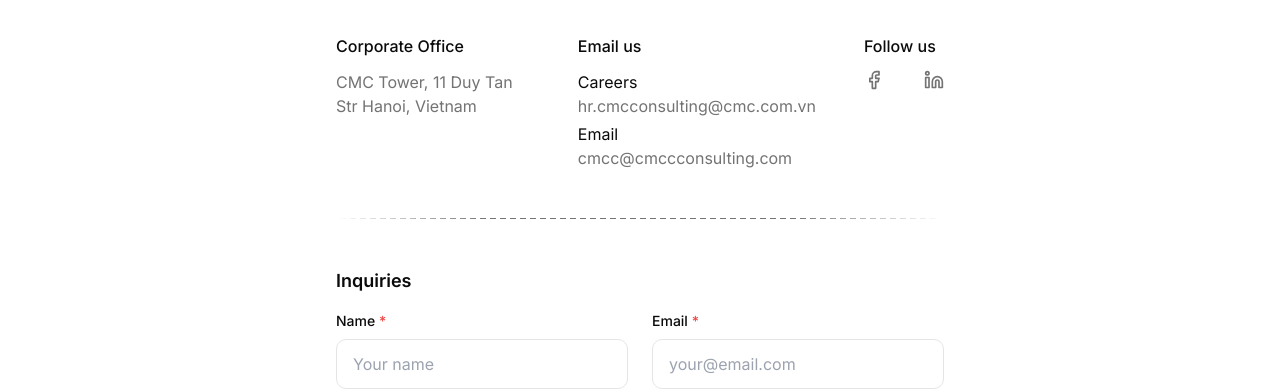
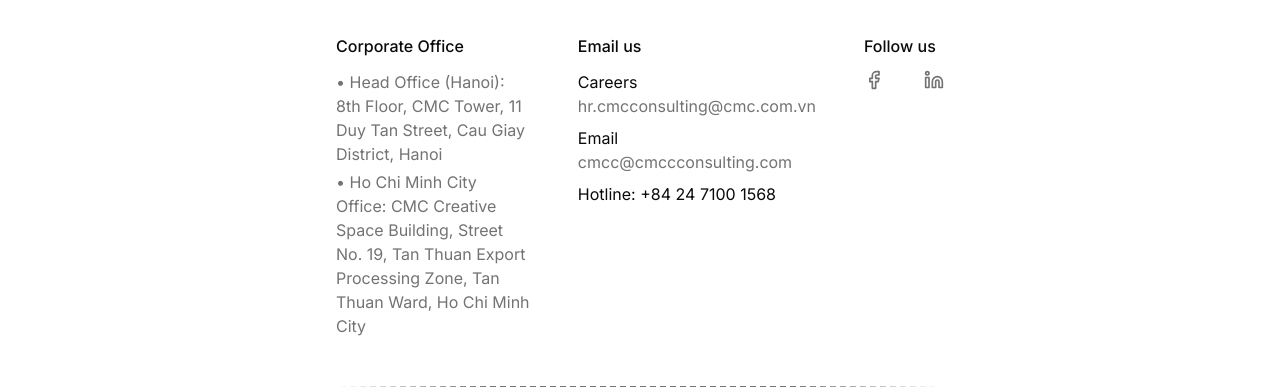
Before and after one commit to CMC-Consulting/dna-website, a Next.js app: page /en/contact in a window 1280 px wide. Shown: the part 308-698 px from the top of the page. Built offline with nearby package versions, Linux system fonts and the light colour scheme; no server answers; a web font is replaced by a local one.

Commit message:
feat: update Contact page layout and translations for office locations and hotline information

```diff
--- a/app/[locale]/contact/page.tsx
+++ b/app/[locale]/contact/page.tsx
@@ -1,5 +1,5 @@
 import { ContactForm } from "@/components/blocks/contact-form";
-import TeamSection from "@/components/contact/team";
+// import TeamSection from "@/components/contact/team";
 import CTASection from "@/components/cta-section";
 import { DashedLine } from "@/components/ui/dashed-line";
 import { Link, Locale, LOCALES } from "@/i18n/routing";
@@ -40,16 +40,21 @@
     {
       title: t("info.office.title"),
       content: (
-        <p className="text-muted-foreground mt-3">
-          {t("info.office.address")}
-        </p>
+        <div className="text-muted-foreground mt-3 space-y-1">
+          <p>
+            • {t("info.office.hanoi")}
+          </p>
+          <p>
+            • {t("info.office.hcmc")}
+          </p>
+        </div>
       ),
     },
     {
       title: t("info.email.title"),
       content: (
-        <div className="mt-3">
-          <div>
+        <div className="mt-3 space-y-2">
+          <div className="">
             <p className="">{t("info.email.careers.label")}</p>
             <Link
               href={`mailto:${t("info.email.careers.email")}`}
@@ -58,7 +63,7 @@
               {t("info.email.careers.email")}
             </Link>
           </div>
-          <div className="mt-1">
+          <div className="">
             <p className="">{t("info.email.press.label")}</p>
             <Link
               href={`mailto:${t("info.email.press.email")}`}
@@ -67,6 +72,7 @@
               {t("info.email.press.email")}
             </Link>
           </div>
+          <p className="text-base">{t("info.email.hotline")}</p>
         </div>
       ),
     },
@@ -122,7 +128,7 @@
 
         <DashedLine className="my-12" />
       </div>
-      <TeamSection />
+      {/* <TeamSection /> */}
       <CTASection />
     </section>
   );
--- a/i18n/messages/en.json
+++ b/i18n/messages/en.json
@@ -525,7 +525,8 @@
     "info": {
       "office": {
         "title": "Corporate Office",
-        "address": "CMC Tower, 11 Duy Tan Str\nHanoi, Vietnam"
+        "hanoi": "Head Office (Hanoi): 8th Floor, CMC Tower, 11 Duy Tan Street, Cau Giay District, Hanoi",
+        "hcmc": "Ho Chi Minh City Office: CMC Creative Space Building, Street No. 19, Tan Thuan Export Processing Zone, Tan Thuan Ward, Ho Chi Minh City"
       },
       "email": {
         "title": "Email us",
@@ -536,7 +537,8 @@
         "press": {
           "label": "Email",
           "email": "cmcc@cmccconsulting.com"
-        }
+        },
+        "hotline": "Hotline: +84 24 7100 1568"
       },
       "social": {
         "title": "Follow us"
--- a/i18n/messages/vi.json
+++ b/i18n/messages/vi.json
@@ -533,10 +533,11 @@
     "info": {
       "office": {
         "title": "Văn phòng công ty",
-        "address": "Tòa CMC, 11 Duy Tân\nHà Nội, Việt Nam"
+        "hanoi": "Trụ sở Hà Nội: Tầng 8, CMC Tower, số 11 Duy Tân, Phường Cầu Giấy, Hà Nội",
+        "hcmc": "Văn phòng TP. Hồ Chí Minh: Tòa nhà CMC Creative Space, Đường số 19 KCX Tân Thuận, Phường Tân Thuận, TP. HCM"
       },
       "email": {
-        "title": "Gửi email cho chúng tôi",
+        "title": "Liên hệ với chúng tôi",
         "careers": {
           "label": "Tuyển dụng",
           "email": "hr.cmcconsulting@cmc.com.vn"
@@ -544,7 +545,8 @@
         "press": {
           "label": "Thư điện tử",
           "email": "cmc@cmcconsulting.com"
-        }
+        },
+        "hotline": "Hotline: 024 71001568"
       },
       "social": {
         "title": "Theo dõi chúng tôi"
```
